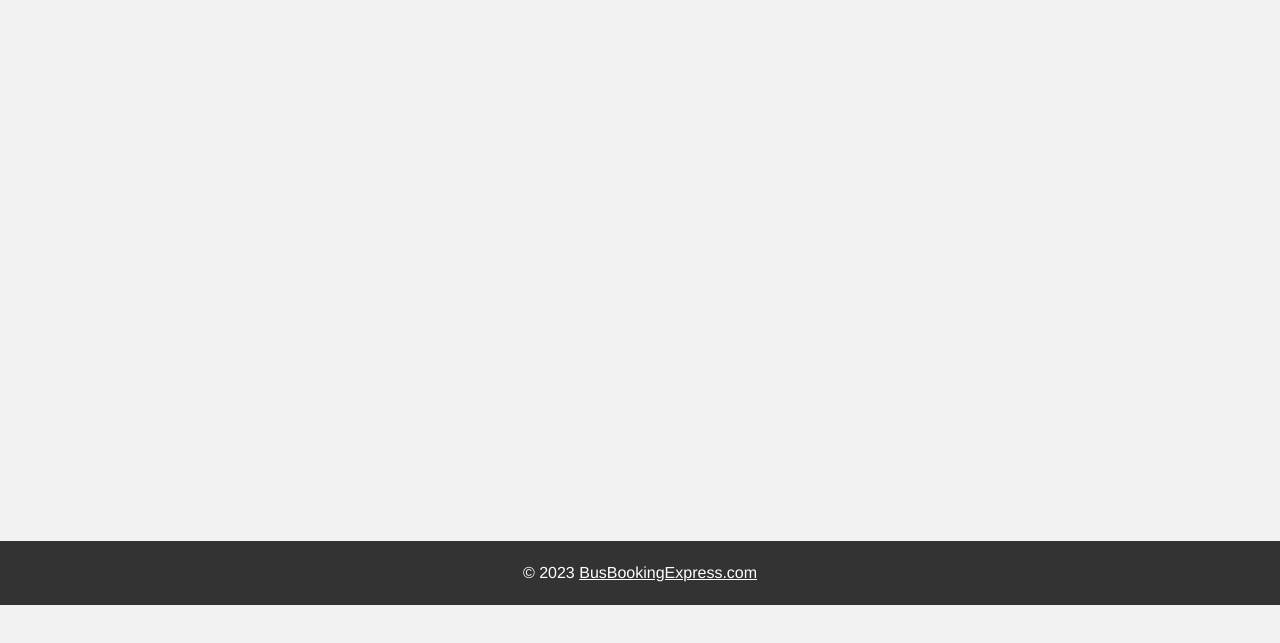
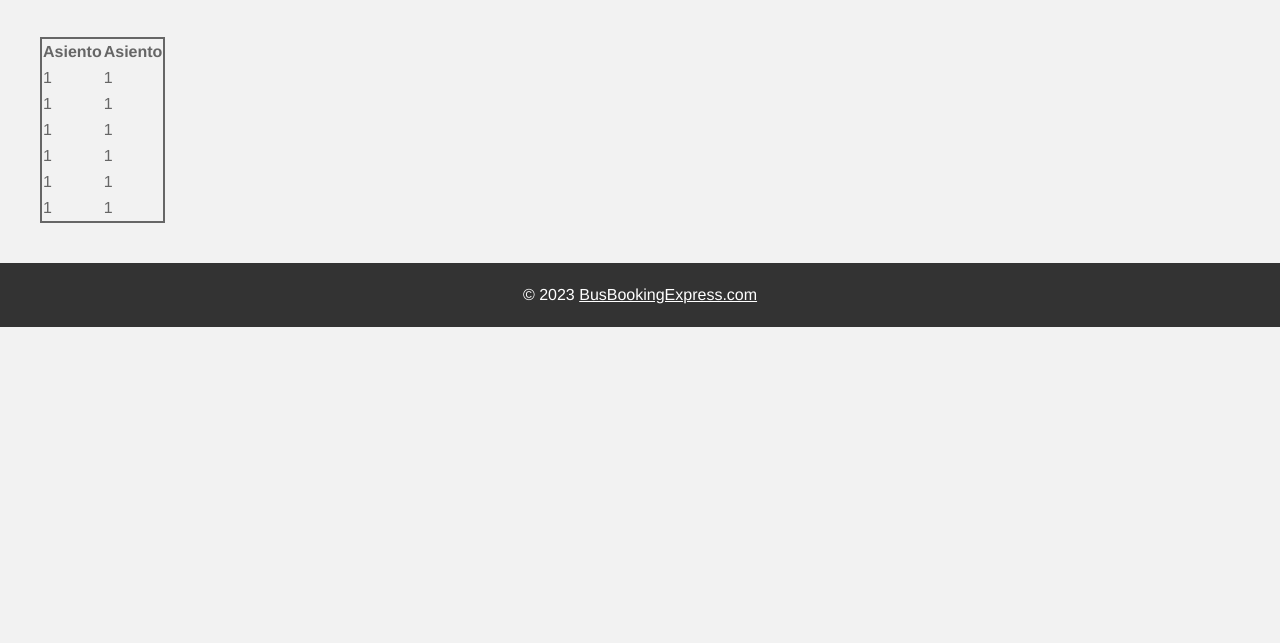
Before and after one commit to MaiLirolPoni/PROYECTO---RESERVACIONES, a plain HTML site: page index.html in a window 1280 px wide. Shown: the part 83-726 px from the top of the page. Drawn offline with Linux system fonts and the light colour scheme.

Commit message:
Co-authored-by: knavarro777 <knavarro777@users.noreply.github.com>

```diff
--- a/index.html
+++ b/index.html
@@ -27,7 +27,47 @@
 	</header><!-- Cerramos el encabezado-->
 
 	<!--A partir de aquí debería ir el contenido, un autobus y algún cuadro de texto para las reservaciones-->
-	<br><br><br><br><br><br><br><br><br><br><br><br><br><br><br><br><br><br><br><br><br>
+	<table>
+		<tr>
+			<th>Asiento</th>
+			<th>Asiento</th>
+		</tr>
+
+		<tr>
+			<td>1</td>
+			<td>1</td>
+		</tr>
+
+
+		<tr>
+			<td>1</td>
+			<td>1</td>
+		</tr>
+
+
+		<tr>
+			<td>1</td>
+			<td>1</td>
+		</tr>
+
+
+		<tr>
+			<td>1</td>
+			<td>1</td>
+		</tr>
+
+
+		<tr>
+			<td>1</td>
+			<td>1</td>
+		</tr>
+
+
+		<tr>
+			<td>1</td>
+			<td>1</td>
+		</tr>
+	</table>
 
 	<footer id="footer">
 		<p>&copy; 2023 <a href="https://www.youtube.com/watch?v=dBDkYofMUs4">BusBookingExpress.com</a></p>
--- a/script.js
+++ b/script.js
@@ -0,0 +1,3 @@
+//Registrar - Nery
+//ModifiCar - Karol
+//Eliminar y CSS - Luka
--- a/style.css
+++ b/style.css
@@ -89,3 +89,10 @@
     #footer a {
         color: white; /*el link será de color blanco, y tendrá un subrayado al no indicarse lo contrario*/
         }
+
+	table{
+		border: 2px solid;
+		margin: 40px;
+		border-collapse: collapse
+
+	}
```
